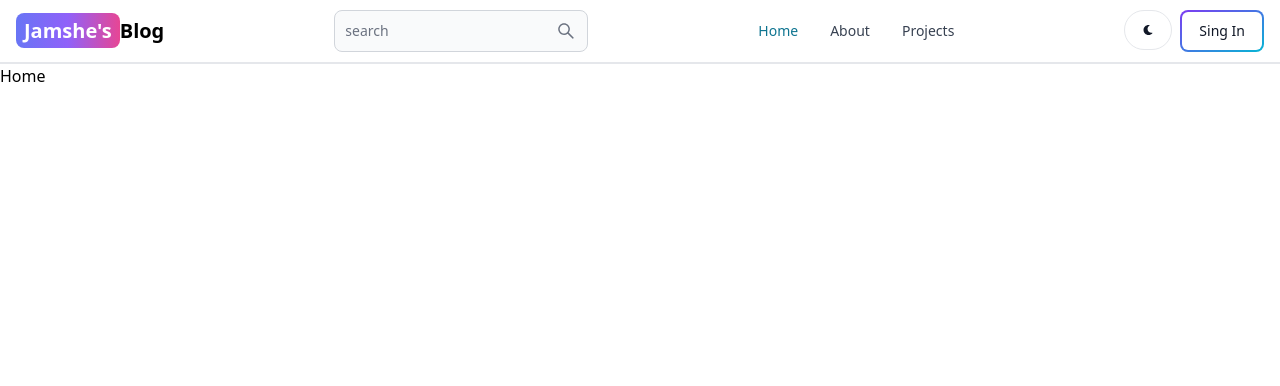
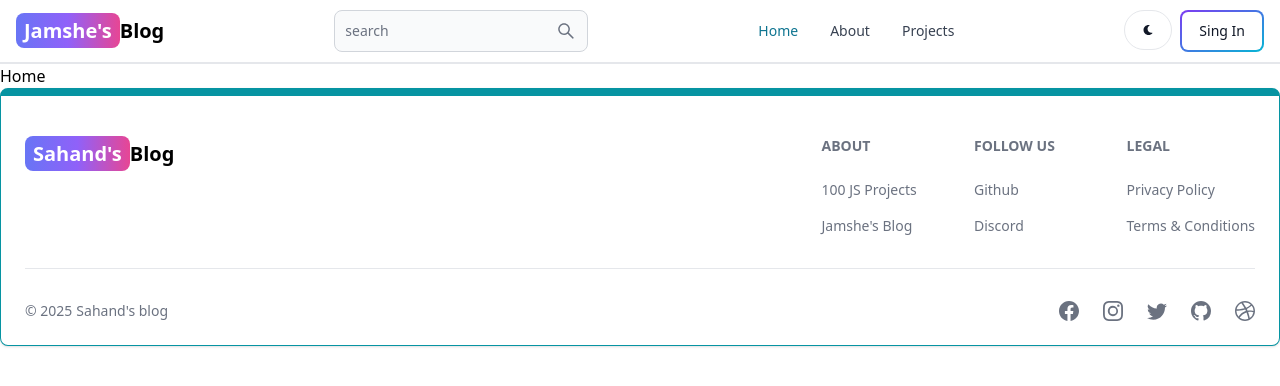
Before and after one commit to haneefasaku/mern-blog, a React (Vite) app in the folder client/: page / in a window 1280 px wide. Shown: the top 386 px of the page. Built offline with nearby package versions, Linux system fonts and the light colour scheme.

Commit message:
create and add footer component

```diff
--- /dev/null
+++ b/client/src/components/Footer.jsx
@@ -0,0 +1,91 @@
+import { Footer } from "flowbite-react";
+import { Link } from "react-router-dom";
+import {
+  BsFacebook,
+  BsInstagram,
+  BsTwitter,
+  BsGithub,
+  BsDribbble,
+} from "react-icons/bs";
+function FooterCom() {
+  return (
+    <Footer container className="border border-t-8 border-teal-500">
+      <div className="w-full max-w-7xl mx-auto">
+        <div className="grid w-full justify-between sm:flex md:grid-cols-1">
+          <div className="mt-5">
+            <Link
+              to="/"
+              className="self-center whitespace-nowrap text-lg sm:text-xl font-semibold dark:text-white"
+            >
+              <span className="px-2 py-1 bg-gradient-to-r from-indigo-500 via-purple-500 to-pink-500 rounded-lg text-white">
+                Sahand's
+              </span>
+              Blog
+            </Link>
+          </div>
+          <div className="grid grid-cols-2 gap-8 mt-4 sm:grid-cols-3 sm:gap-6">
+            <div>
+              <Footer.Title title="About" />
+              <Footer.LinkGroup col>
+                <Footer.Link
+                  href="https://www.100jsprojects.com"
+                  target="_blank"
+                  rel="noopener noreferrer"
+                >
+                  100 JS Projects
+                </Footer.Link>
+                <Footer.Link
+                  href="/about"
+                  target="_blank"
+                  rel="noopener noreferrer"
+                >
+                  Jamshe's Blog
+                </Footer.Link>
+              </Footer.LinkGroup>
+            </div>
+            <div>
+              <Footer.Title title="Follow us" />
+              <Footer.LinkGroup col>
+                <Footer.Link
+                  href="https://www.github.com/sahandghavidel"
+                  target="_blank"
+                  rel="noopener noreferrer"
+                >
+                  Github
+                </Footer.Link>
+                <Footer.Link href="#">Discord</Footer.Link>
+              </Footer.LinkGroup>
+            </div>
+            <div>
+              <Footer.Title title="Legal" />
+              <Footer.LinkGroup col>
+                <Footer.Link href="#">Privacy Policy</Footer.Link>
+                <Footer.Link href="#">Terms &amp; Conditions</Footer.Link>
+              </Footer.LinkGroup>
+            </div>
+          </div>
+        </div>
+        <Footer.Divider />
+        <div className="w-full sm:flex sm:items-center sm:justify-between">
+          <Footer.Copyright
+            href="#"
+            by="Sahand's blog"
+            year={new Date().getFullYear()}
+          />
+          <div className="flex gap-6 sm:mt-0 mt-4 sm:justify-center">
+            <Footer.Icon href="#" icon={BsFacebook} />
+            <Footer.Icon href="#" icon={BsInstagram} />
+            <Footer.Icon href="#" icon={BsTwitter} />
+            <Footer.Icon
+              href="https://github.com/sahandghavidel"
+              icon={BsGithub}
+            />
+            <Footer.Icon href="#" icon={BsDribbble} />
+          </div>
+        </div>
+      </div>
+    </Footer>
+  );
+}
+
+export default FooterCom;
--- a/client/src/pages/root.jsx
+++ b/client/src/pages/root.jsx
@@ -1,13 +1,14 @@
 import React from 'react'
 import { Outlet } from 'react-router-dom'
 import Header from '../components/Header'
+import FooterCom from '../components/Footer'
 
 function Root() {
   return (
     <>
         <Header/>
         <Outlet/>
-        <footer></footer>
+        <FooterCom/>
     </>
   )
 }
```
